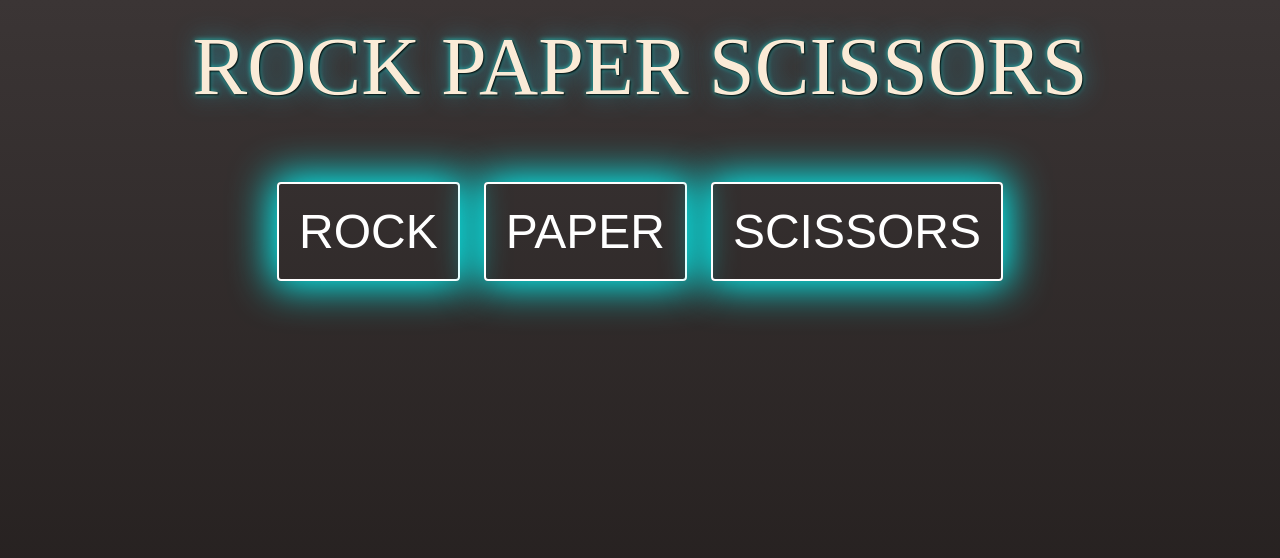
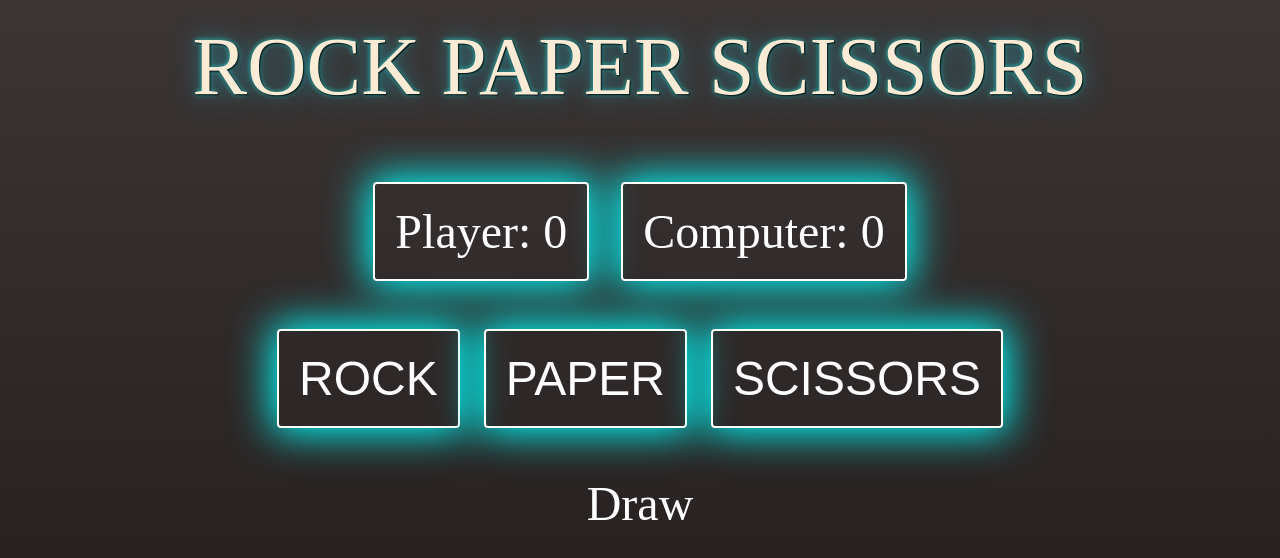
Before and after one commit to ttomi1/rock-paper-scissors, a plain HTML site: page index.html in a window 1280 px wide. Both pictures are taken after a click on the button "ROCK". Drawn offline with Linux system fonts and the light colour scheme.

Commit message:
Add functions

```diff
--- a/css/style.css
+++ b/css/style.css
@@ -46,4 +46,12 @@ button{
     padding: 20px;
     font-size: 48px;
     color: white;
+    text-align: center;
 }
+
+.result-text{
+    margin-top: 48px;
+    font-size: 48px;
+    color: white;
+    text-align: center;
+}
--- a/index.html
+++ b/index.html
@@ -10,11 +10,19 @@
 <body>
 
     <div class="title">ROCK PAPER SCISSORS</div>
+
+    <div class="score-container">
+        <div class="score" class="player">Player: 0</div>
+        <div class="score" class="computer">Computer: 0</div>
+    </div>
+
     <div class="button-container">
         <button value="Rock">ROCK</button>
         <button value="Paper">PAPER</button>
         <button value="Scissors">SCISSORS</button>
     </div>
 
+    <div class="result-text"></div>
+
 </body>
 </html>
--- a/javascript/javascript.js
+++ b/javascript/javascript.js
@@ -59,10 +59,28 @@ function getComputerChoice(){
     }
   }
 
+  let playerScore = 0;
+  let computerScore = 0;
+  const displayPlayerScore = document.querySelector(".player");
+  const displayComputerScore = document.querySelector(".computer");
+
+  function addScore(result, computerChoice){
+    if(result.match("You Win")){
+    playerScore++;
+    displayPlayerScore.textContent = "Player: " + playerScore;
+    }
+    else if(result.match("You Lose")){
+    computerScore++;
+    displayComputerScore.textContent = "Computer: " + computerScore;
+    }
+  }
+
 
 function playRound(e) {
     let computerChoice = getComputerChoice();
-    let winner = roundWinner(this.value, computerChoice);
-    console.log(winner);
 
+    const displayResult = document.querySelector(".result-text");
+    displayResult.textContent = roundWinner(this.value, computerChoice);
+    let result = roundWinner(this.value, computerChoice);
+    addScore(result, computerChoice);
   }
```
